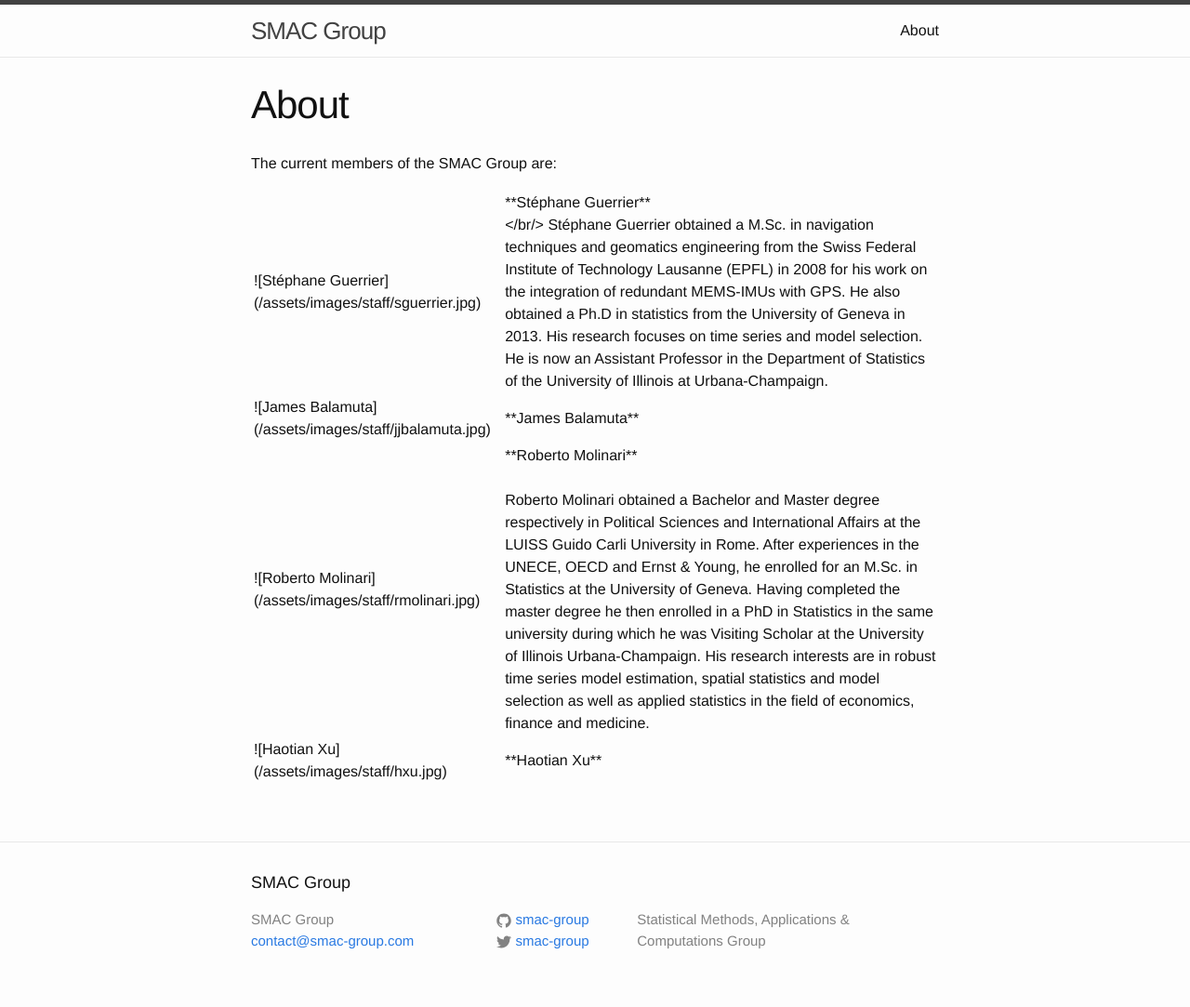
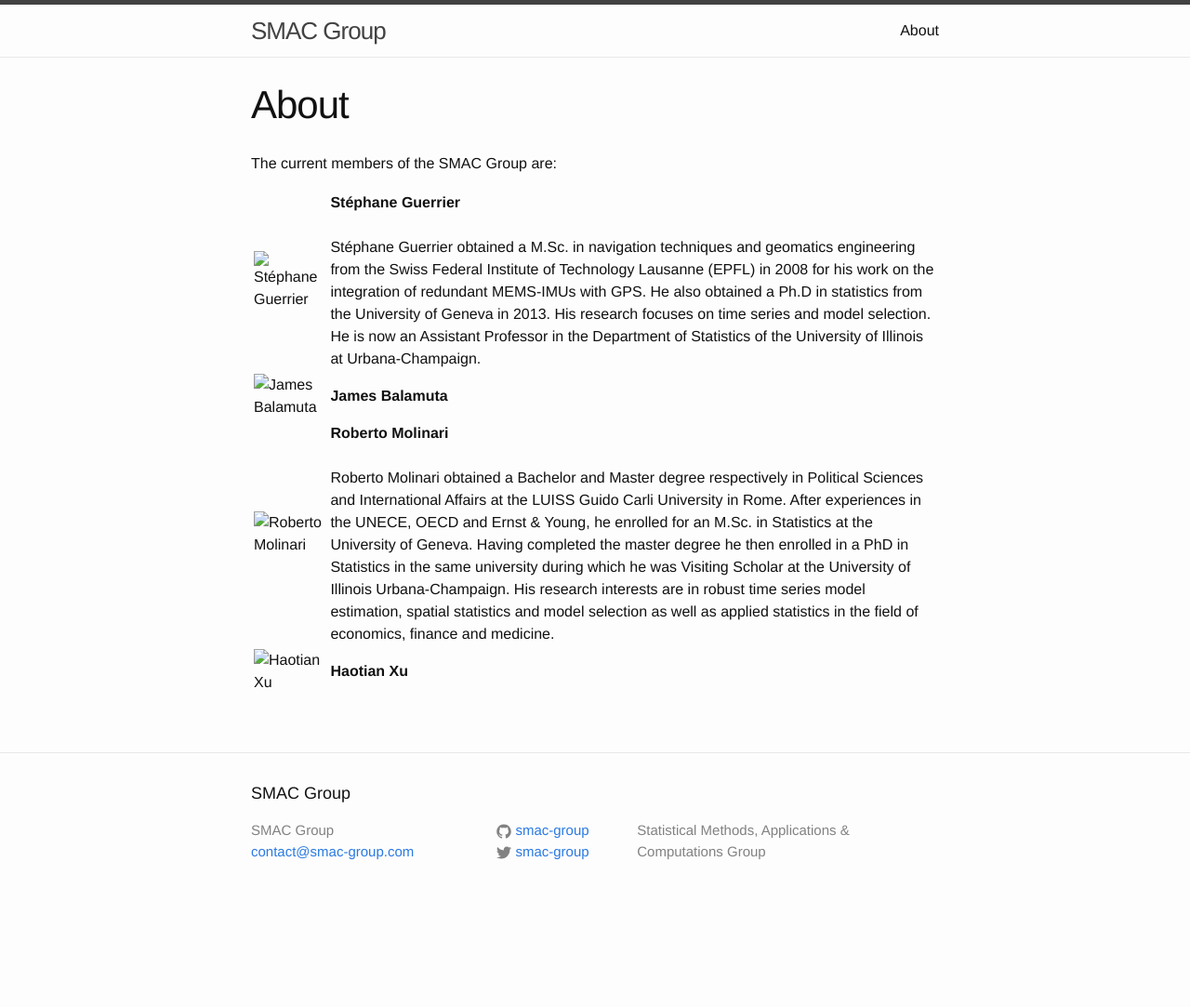
Before and after one commit to SMAC-Group/smac-group.github.io, a Jekyll site: the page built from about.md, in a window 1280 px wide. Shown: the whole page at 93% size. Built offline with Jekyll 4.4.1, drawn with Linux system fonts in a browser that asks for light colours; after the commit the page ends 987 px from its top, so only the background shows below that.

Commit message:
Pure HTML within the table now...

```diff
--- a/about.md
+++ b/about.md
@@ -8,21 +8,21 @@ The current members of the SMAC Group are:
 
 <table>
   <tr>
-    <td>![Stéphane Guerrier](/assets/images/staff/sguerrier.jpg)</td>
-    <td>**Stéphane Guerrier** <br/></br/>
+  <td><img href="/assets/images/staff/sguerrier.jpg" alt="Stéphane Guerrier"/></td>
+    <td><b>Stéphane Guerrier</b> <br/> <br/>
     Stéphane Guerrier obtained a M.Sc. in navigation techniques and geomatics engineering from the Swiss Federal Institute of Technology Lausanne (EPFL) in 2008 for his work on the integration of redundant MEMS-IMUs with GPS. He also obtained a Ph.D in statistics from the University of Geneva in 2013. His research focuses on time series and model selection. He is now an Assistant Professor in the Department of Statistics of the University of Illinois at Urbana-Champaign.</td>
   </tr>
   <tr>
-    <td>![James Balamuta](/assets/images/staff/jjbalamuta.jpg)</td>
-    <td>**James Balamuta**</td>
+    <td><img href="/assets/images/staff/jjbalamuta.jpg" alt="James Balamuta"/></td>
+    <td><b>James Balamuta</b></td>
   </tr>
   <tr>
-    <td>![Roberto Molinari](/assets/images/staff/rmolinari.jpg)</td>
-    <td>**Roberto Molinari** <br /> <br />
+    <td><img href="/assets/images/staff/rmolinari.jpg" alt="Roberto Molinari"/></td>
+    <td><b>Roberto Molinari</b> <br /><br />
     Roberto Molinari obtained a Bachelor and Master degree respectively in Political Sciences and International Affairs at the LUISS Guido Carli University in Rome. After experiences in the UNECE, OECD and Ernst &amp; Young, he enrolled for an M.Sc. in Statistics at the University of Geneva. Having completed the master degree he then enrolled in a PhD in Statistics in the same university during which he was Visiting Scholar at the University of Illinois Urbana-Champaign. His research interests are in robust time series model estimation, spatial statistics and model selection as well as applied statistics in the field of economics, finance and medicine.</td>
   </tr>
   <tr>
-    <td>![Haotian Xu](/assets/images/staff/hxu.jpg)</td>
-    <td>**Haotian Xu**</td>
+    <td><img href="/assets/images/staff/hxu.jpg" alt="Haotian Xu"/></td>
+    <td><b>Haotian Xu</b></td>
   </tr>
 </table>
```
